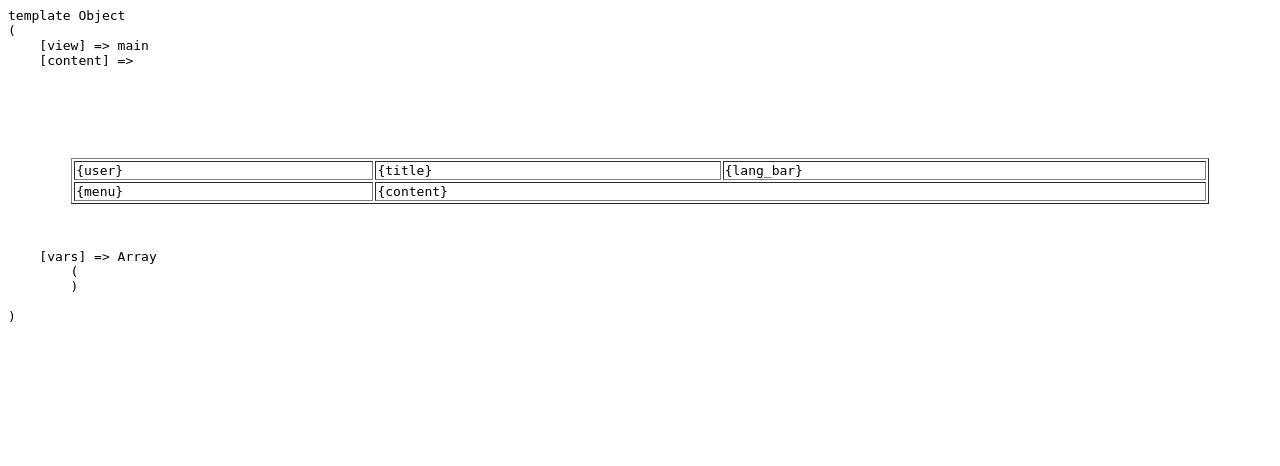
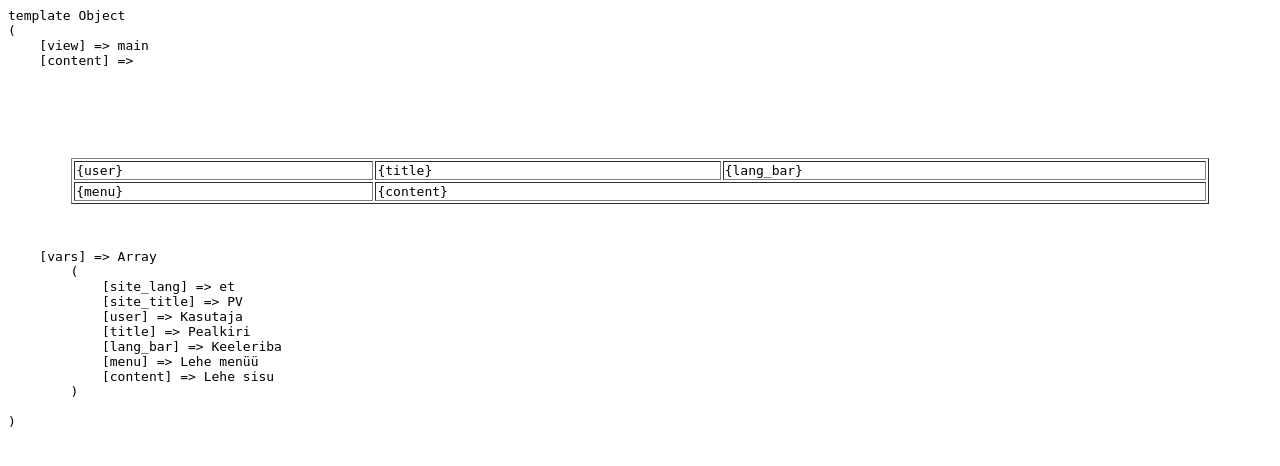
Before and after one commit to mhpreiman/harjutused, a PHP site: page / in a window 1280 px wide. Shown: the top 466 px of the page. Run offline with PHP 8.4, Linux system fonts and the light colour scheme.

Commit message:
Määra põhivaate (main) muutujad

```diff
--- a/index.php
+++ b/index.php
@@ -4,6 +4,13 @@ require_once 'conf.php';
 
 $mainTmpl = new template('main');
 
+$mainTmpl->set('site_lang','et');
+$mainTmpl->set('site_title','PV');
+$mainTmpl->set('user','Kasutaja');
+$mainTmpl->set('title','Pealkiri');
+$mainTmpl->set('lang_bar','Keeleriba');
+$mainTmpl->set('menu','Lehe menüü');
+$mainTmpl->set('content','Lehe sisu');
 
 echo '<pre>';
 print_r($mainTmpl);
```
